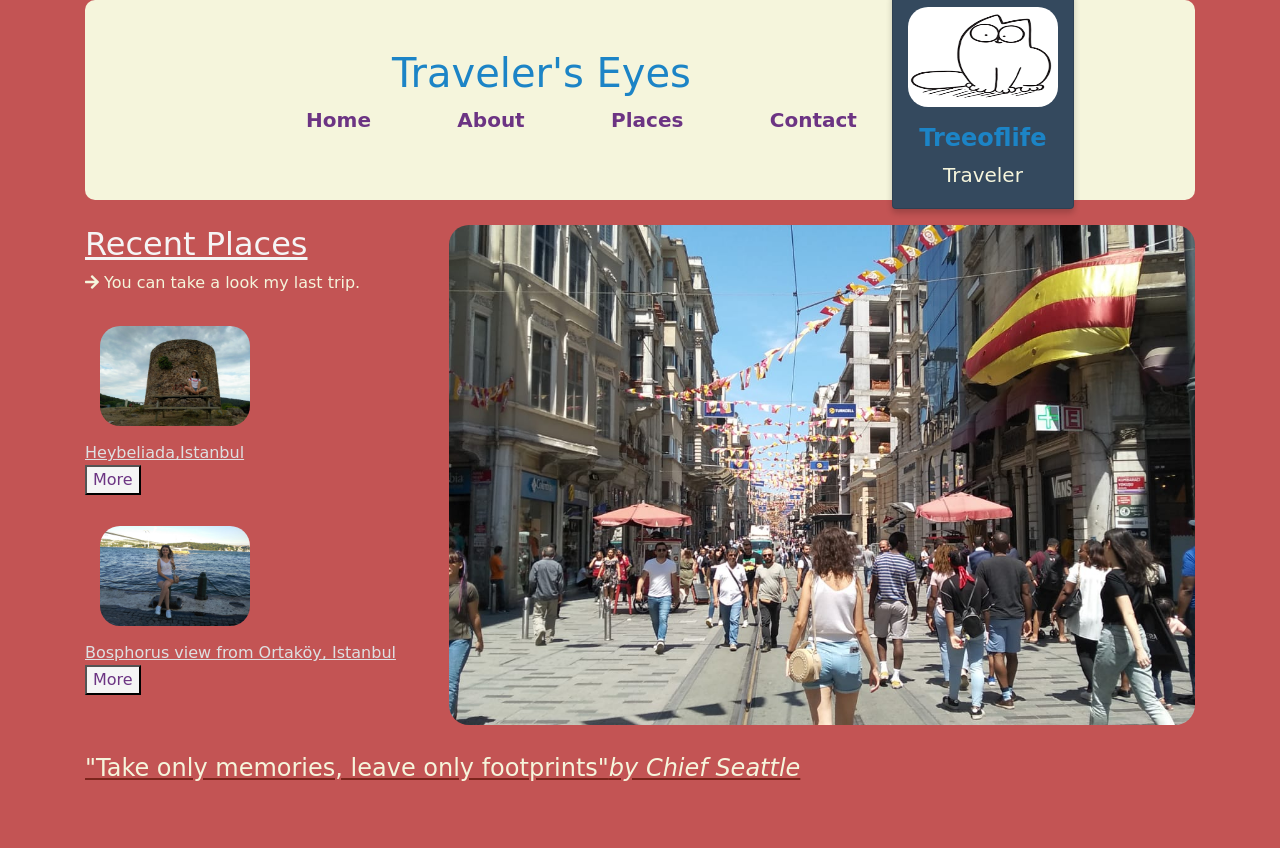
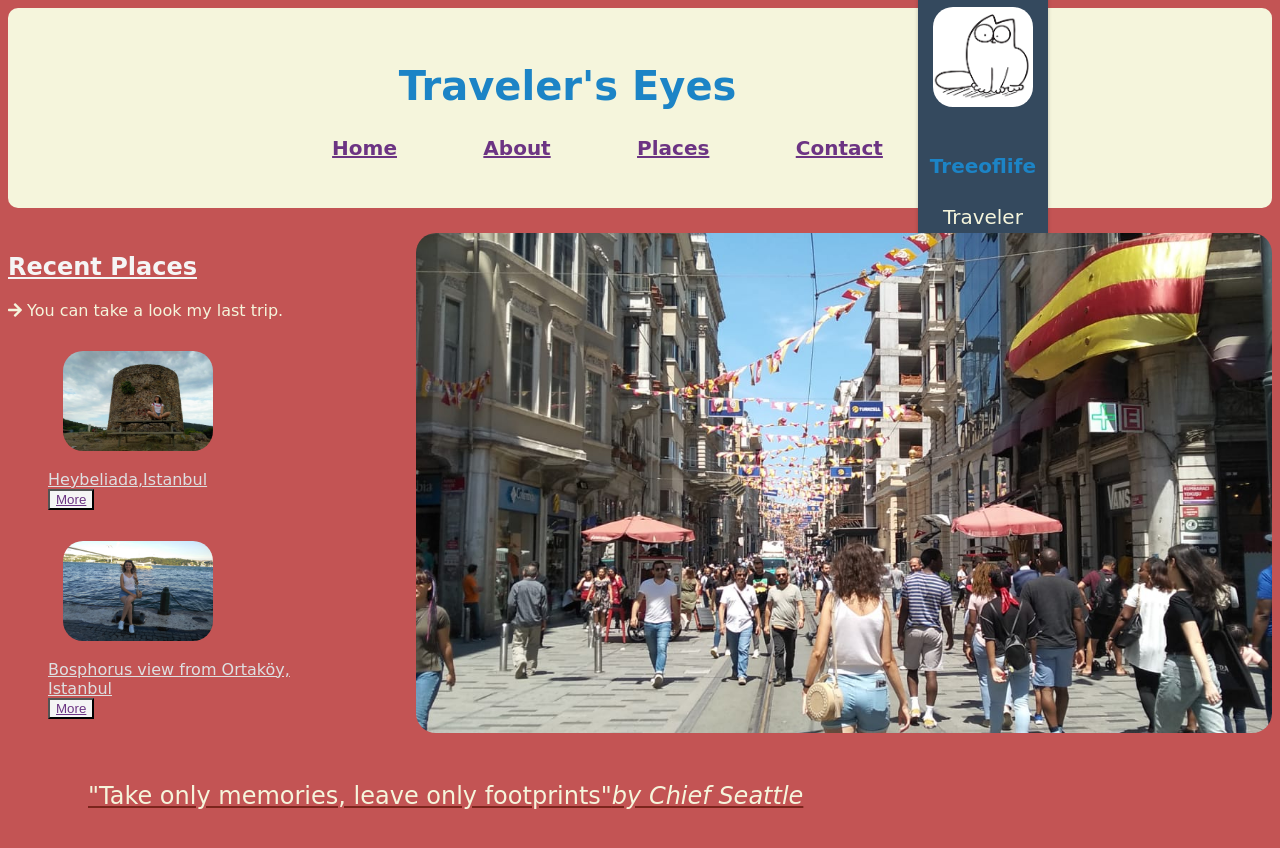
Before and after one commit to efetuba/travel_blog, a plain HTML site: page index.html in a window 1280 px wide. Drawn offline with nearby package versions, Linux system fonts and the light colour scheme; a web font is replaced by a local one.

Commit message:
remove Bootstrap

```diff
--- a/css/card.css
+++ b/css/card.css
@@ -1,12 +1,19 @@
 .card {
-  	box-shadow: 0 4px 6px 0 rgba(0,0,0,0.2);
+  	box-shadow: 0 4px 4px 0 rgba(0,0,0,0.2);
   	transition: 0.3s;
  	background-color:#34495E;
   	margin-left:0;
 }
 .card:hover {
- 	box-shadow: 0 8px 16px 0 rgba(0,0,0,0.2);
+ 	box-shadow: 0 8px 10px 0 rgba(0,0,0,0.2);
 }
 .carder {
-  	padding: 2px 8px;
+	padding: 0px;
 }
+.card img{
+	margin-top: 2em;
+	width: 5em;
+}
+.card h4{
+	font-size: 0.5 em;
+}
--- a/css/hw1.css
+++ b/css/hw1.css
@@ -1,15 +1,34 @@
 @import "img.css";
 @import "card.css";
-@import "container.css";
+.container{
+	display: grid;
+	grid-gap: 10px;
+	width: 100%;
+	height: 120vh;
+	margin-top: 20px;
+	margin: auto;
+	grid-template-rows: 300px 600px 1fr;
+	grid-template-areas:
+	"hd"
+	"main"
+	"sd"
+	"ft";
+}
 .header{
 	grid-area: hd;
 	font-family: 'Baloo Paaji 2', cursive;
-	font-size: 40px;
+	font-size: 20px;
 	background-color: beige;
-  	color: #1c84c6;
+	color: #1c84c6;
+}
+h1{
+	text-align: center;
 }
 li{
 	list-style-type: none;
+	display: flex;
+	flex-direction: column;
+	align-items: center;
 }
 .footer{
 	grid-area: ft;
--- a/css/hw2.css
+++ b/css/hw2.css
@@ -15,17 +15,16 @@
   	text-align: center;
   	font-family:  'Baloo Paaji 2', cursive;
   	font-size: 24px;
-  	color:whitesmoke;
+	color:whitesmoke;
+	text-decoration: underline;
 }
-.main{
+article{
 	align-content: right;
 	font-family:  'Baloo Paaji 2', cursive;
   	font-size: 20px;
   	color: rgb(238, 221, 222);
 }
-article{
-	color: whitesmoke;
-}
+
 img{
 	border-radius: 20px;
 	width: 50%;
@@ -41,12 +40,17 @@
   	font-size: 20px;
 }
 h2{
-	color:rgb(201, 175, 177);
+	color:rgb(112, 6, 98);
+	font-family:  'Baloo Paaji 2', cursive;
+	text-align: center;
+	font-size: 2em;
+	text-decoration: underline;
 }
-em{
-	color: #6C3483;
+figcaption{
+	color:rgb(112, 6, 98);
+	font-size: 1.5em;
+	text-align: left;
 }
-
 p{
 	color:whitesmoke;
 }
--- a/css/hw3.css
+++ b/css/hw3.css
@@ -28,3 +28,6 @@
   background-color: #f2f2f2;
   padding: 20px;
 }
+#subject{
+  height:200px;
+}
--- a/html/index.html
+++ b/index.html
@@ -3,9 +3,8 @@
 <head>
 	<meta charset="UTF-8">
 	<link rel="stylesheet" href="https://use.fontawesome.com/releases/v5.8.1/css/all.css" integrity="sha384-50oBUHEmvpQ+1lW4y57PTFmhCaXp0ML5d60M1M7uH2+nqUivzIebhndOJK28anvf" crossorigin="anonymous">
-	<link href="https://stackpath.bootstrapcdn.com/bootstrap/4.4.1/css/bootstrap.min.css" rel="stylesheet" integrity="sha384-Vkoo8x4CGsO3+Hhxv8T/Q5PaXtkKtu6ug5TOeNV6gBiFeWPGFN9MuhOf23Q9Ifjh" crossorigin="anonymous">
 	<meta name="viewport" content="width=device-width, initial-scale=1, shrink-to-fit=no">
-	<link rel="stylesheet" type="text/css" href="../css/hw1.css">
+	<link rel="stylesheet" type="text/css" href="css/hw1.css">
 	<link href="https://fonts.googleapis.com/css2?family=Baloo+Paaji+2:wght@500&display=swap" rel="stylesheet">
 	<title>Travel Blog</title>
 </head>
@@ -16,15 +15,15 @@
 			<h1>Traveler's Eyes</h1>
 		<nav>
 			<ul>
-				<li><a href="index.html" class="active"><strong>Home</strong></a></li>
-				<li><a href="about.html"><strong>About</strong></a></li>
-				<li><a href="places.html"><strong>Places</strong></a></li>
-				<li><a href="contact.html"><strong>Contact</strong></a></li>
+				<li><a href="#" class="active"><strong>Home</strong></a></li>
+				<li><a href="html/about.html"><strong>About</strong></a></li>
+				<li><a href="html/places.html"><strong>Places</strong></a></li>
+				<li><a href="html/contact.html"><strong>Contact</strong></a></li>
 			</ul>
 		</nav>
 	</header>
 	<div class="card">
-  		<img src="../images/cat.png" alt="Avatar"/>
+  		<img src="images/cat.png" alt="Avatar"/>
  		<div class="carder">
     		<h4><b>Treeoflife</b></h4>
    			<p>Traveler</p>
@@ -35,14 +34,14 @@
 		<h2>Recent Places</h2>
 		<p><i class="fas fa-arrow-right"></i> You can take a look my last trip.</p>
 		<figure>
-			<img src="../images/heybeliada.jpg" alt="heybeliada" title="Heybeliada, Istanbul" />
+			<img src="images/heybeliada.jpg" alt="heybeliada" title="Heybeliada, Istanbul" />
 			<figcaption>Heybeliada,Istanbul</figcaption>
-			<button><a href="places.html">More</a></button>
+			<button><a href="html/places.html">More</a></button>
 		</figure>
 		<figure>
-			<img src="../images/ortaköy.jpg" alt="ortaköy" title="Ortaköy, Istanbul" />
+			<img src="images/ortaköy.jpg" alt="ortaköy" title="Ortaköy, Istanbul" />
 			<figcaption>Bosphorus view from Ortaköy, Istanbul</figcaption>
-			<button><a href="places.html">More</a></button>
+			<button><a href="html/places.html">More</a></button>
 		</figure>
 	</div>
 	<div class="main box">
```
Also changed, not shown: html/about.html (+1 -3 lines), html/contact.html (+1 -1 lines), html/places.html (+1 -2 lines).
